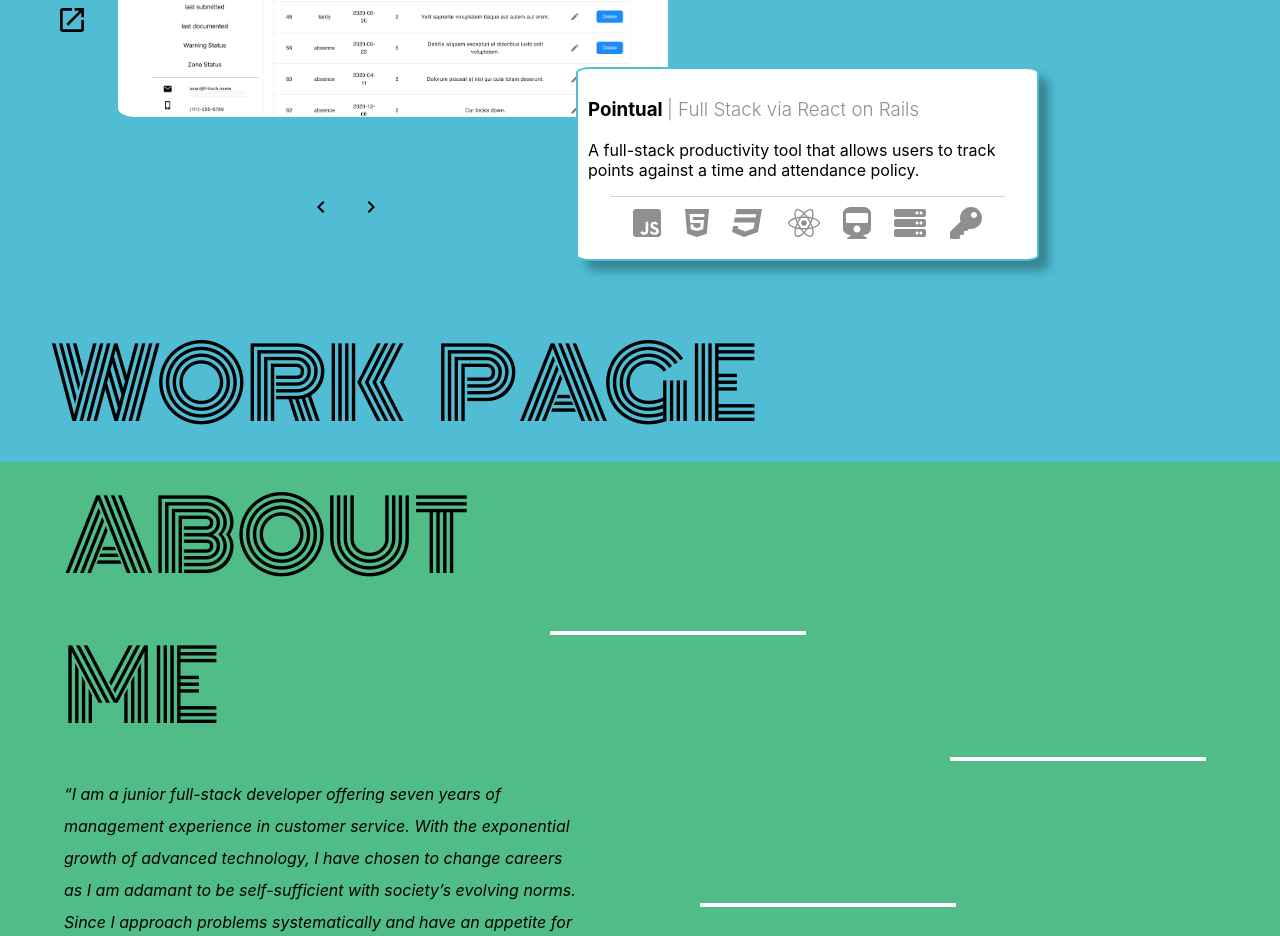
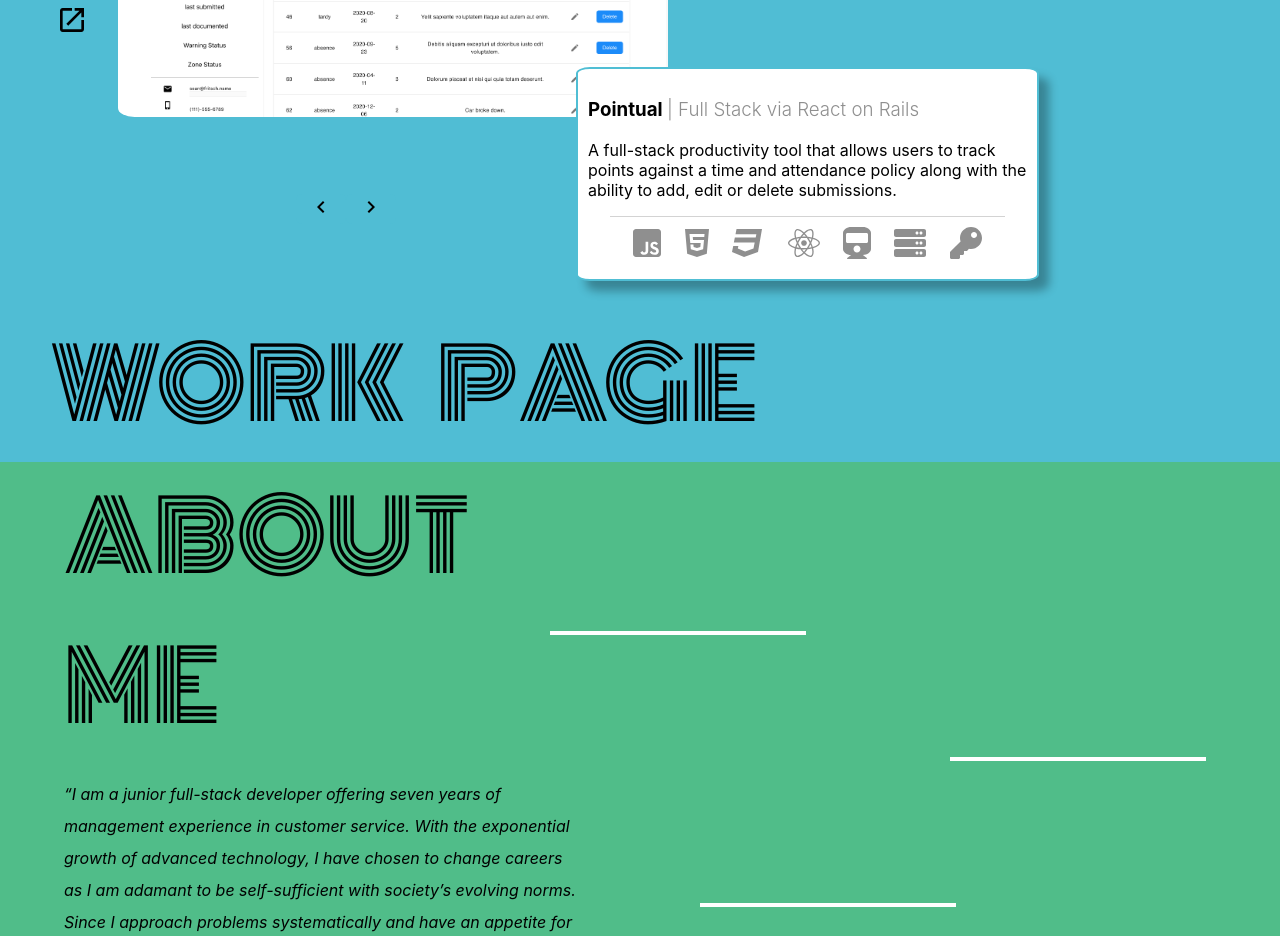
Before and after one commit to ForkingPaths2040/Portfolio, a React (Create React App) app: page / in a window 1280 px wide. Shown: the part 1120-2056 px from the top of the page. Built offline with nearby package versions, Linux system fonts and the light colour scheme.

Commit message:
Carousel drag to false. Edit on Pointual description

```diff
--- a/src/components/Projects/Projects.jsx
+++ b/src/components/Projects/Projects.jsx
@@ -23,7 +23,8 @@
       <CarouselProvider
         naturalSlideWidth={100}
         naturalSlideHeight={125}
-        totalSlides={3}
+          totalSlides={3}
+          dragEnabled={false}
       >
         <Slider>
             <Slide index={0}>
@@ -36,7 +37,7 @@
                 </div>
       <div className="description-container">
         <h3>Pointual <span id="project-label">| Full Stack via React on Rails</span></h3>
-        <p className="project-description">A full-stack productivity tool that allows users to track points against a time and attendance policy.</p>
+        <p className="project-description">A full-stack productivity tool that allows users to track points against a time and attendance policy along with the ability to add, edit or delete submissions.</p>
         <div className="toolkit-icons">
                   <FontAwesomeIcon icon={faJsSquare} size="2x" style={{ color: "rgb(143, 143, 143)" }}/>
                   <FontAwesomeIcon icon={faHtml5} size="2x"  style={{ color: "rgb(143, 143, 143)" }}/>
```
